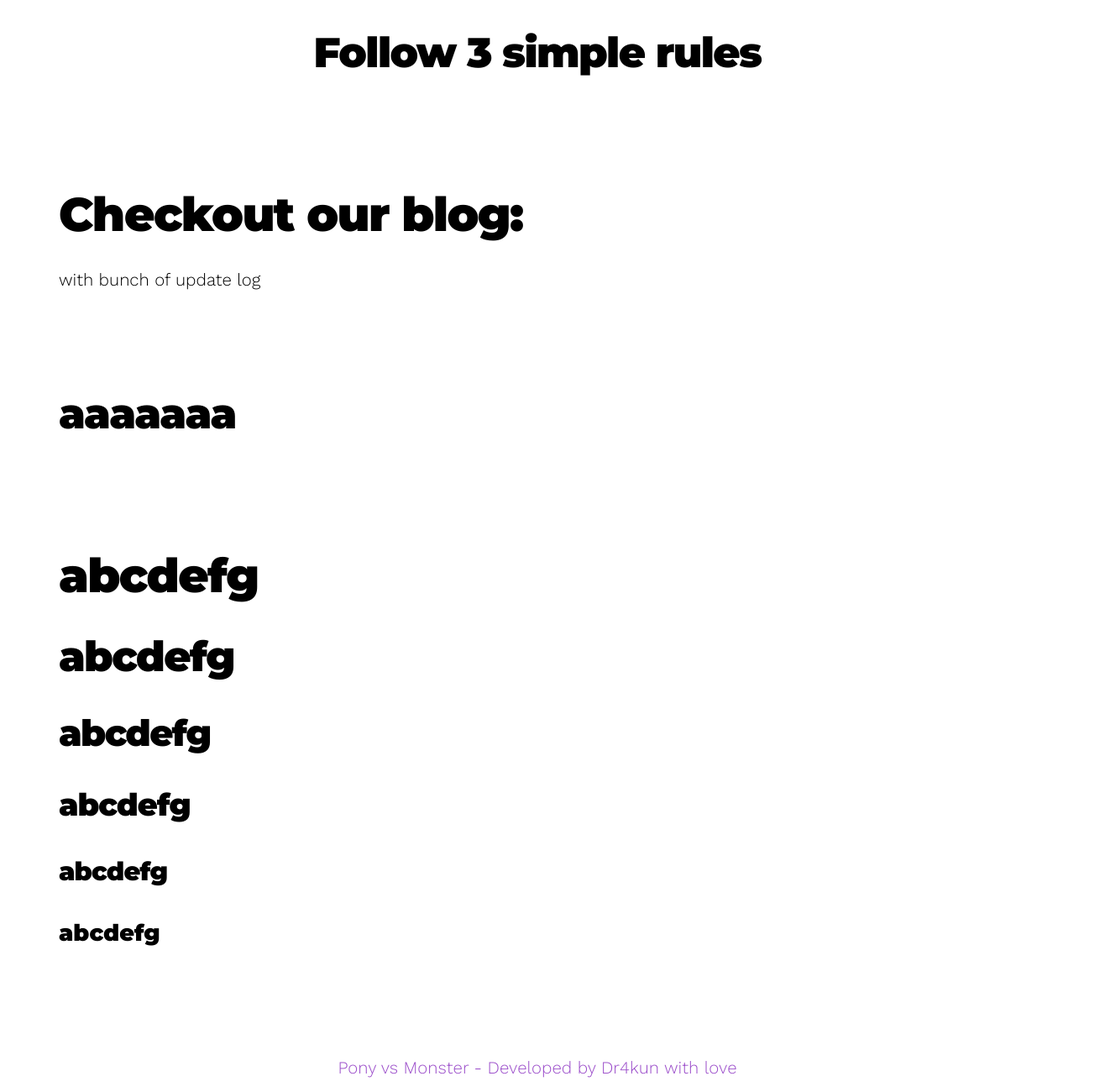
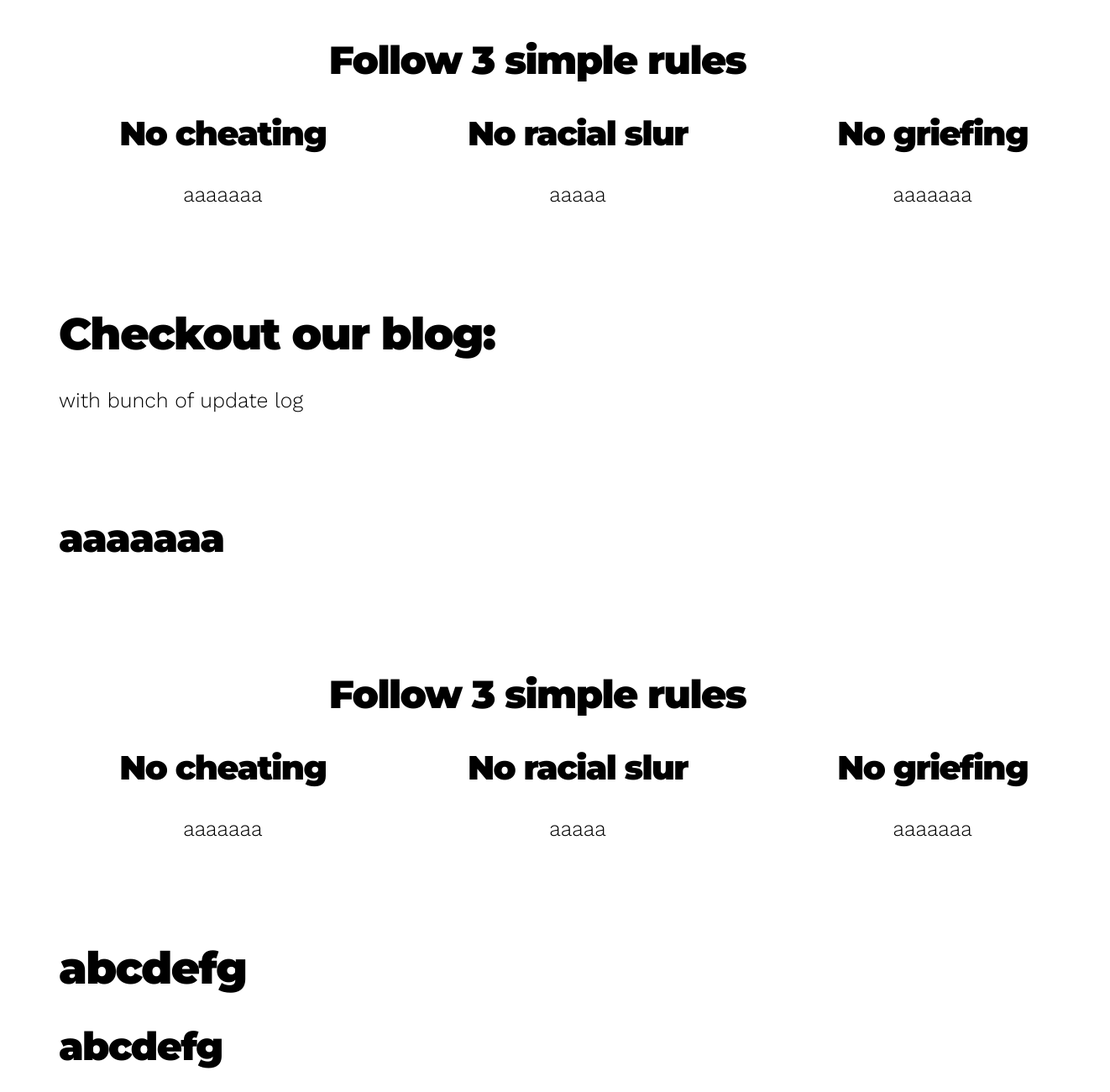
Before and after one commit to meodaiduoi/BTL_web, a plain HTML site: page index.html in a window 1280 px wide. Shown: the part 1180-2480 px from the top of the page at 84% size, 1322 px wide, since content can reach past the window. Drawn offline with nearby package versions, Linux system fonts and the light colour scheme.

Commit message:
adjust font size, fix gird breakpoint, add some new utility

```diff
--- a/framework/src/_component.scss
+++ b/framework/src/_component.scss
@@ -1,4 +1,3 @@
-
 .nav {
     height: 60px;
     width: 100%;
@@ -113,8 +112,6 @@ input[type='submit'] {
     }
 }
 
-// https://www.bestcssbuttongenerator.com/#/0
-
 // devider
 hr {
     border: 0;
@@ -125,9 +122,3 @@ hr {
 img {
     max-width: 100%;
 }
-
-a {
-    color: $color-primary;
-    text-decoration: none;
-    &:focus, &:hover { color: $color-secondary; }
-}
--- a/framework/src/_fonts.scss
+++ b/framework/src/_fonts.scss
@@ -8,32 +8,33 @@ body {
     font-family: 'Montserrat', sans-serif;
     src: url("@import url('https://fonts.googleapis.com/css2?family=Montserrat:ital,wght@0,900;1,900&display=swap');");
 
-    font-family: 'Montserrat', sans-serif;
-    src: url("https://fonts.googleapis.com/css2?family=Montserrat:ital,wght@0,300;1,300&display=swap");
+    font-family: 'Work Sans', sans-serif;
+    src: url('https://fonts.googleapis.com/css2?family=Work+Sans:ital,wght@0,300;1,300&display=swap');
 }
 
-// fonts
+
+
+// reponsive font size
+// link and paragraph setting
+p, a {
+    font-family: 'Work Sans', sans-serif;
+    font-weight: 300;
+    font-size: 1.55rem;
+
+    margin-top: 0;
+}
+
+a {
+    color: $color-primary;
+    text-decoration: none;
+    &:focus, &:hover { color: $color-secondary; }
+}
+
 b, strong .text-strong {
     font-weight: bold;
 }
 
-.text-oblique {
-    font-style: oblique;
-}
-
-.text-italic {
-    font-style: italic;
-}
-
-// font reponsive
-p, a {
-    font-family: 'Work Sans', sans-serif;
-    font-weight: 300;
-    font-size: 1.28rem;
-
-    margin-top: 0;
-}
-
+// header
 h1, h2, h3, h4, h5, h6 {
     font-family: 'Montserrat', sans-serif;
     font-weight: 900;
@@ -44,17 +45,17 @@ h1, h2, h3, h4, h5, h6 {
 }
 
 h1 {
-    font-size: 3.5rem;
+    font-size: 3.3rem;
     line-height: 1.2;
 }
 
 h2 {
-    font-size: 3.1rem;
+    font-size: 2.9rem;
     line-height: 1.25;
 }
 
 h3 {
-    font-size: 2.7rem;
+    font-size: 2.5rem;
     line-height: 1.3;
 }
 
@@ -65,13 +66,13 @@ h4 {
 }
 
 h5 {
-    font-size: 1.9rem;
+    font-size: 2.1rem;
     letter-spacing: -.05rem;
     line-height: 1.5;
 }
 
 h6 {
-    font-size: 1.7rem;
+    font-size: 1.9rem;
     letter-spacing: 0;
     line-height: 1.4;
 }
--- a/framework/src/_layout.scss
+++ b/framework/src/_layout.scss
@@ -254,7 +254,7 @@ $xxl: 1400px;
         // Larger than mobile screen
     }
 }
-@include bp_custom(40 rem) {
+@include bp_tablet {
     .row {
         flex-direction: row;
         margin-left: -1.0rem;
--- a/framework/src/_main.scss
+++ b/framework/src/_main.scss
@@ -1,8 +1,9 @@
 body {
+    //normalizer
     @include no-margin;
 }
 
-// custom scrollbar
+// scrollbar
 ::-webkit-scrollbar {
     height: 12px;
     width: 14px;
--- a/framework/src/_utility.scss
+++ b/framework/src/_utility.scss
@@ -35,6 +35,12 @@
     }
     &-center {
         text-align: center;
+    }
+    &-oblique {
+        font-style: oblique;
+    }
+    &-italic {
+        font-style: italic;
     }
 }
 
--- a/framework/src/mylittleframework.scss
+++ b/framework/src/mylittleframework.scss
@@ -1,5 +1,4 @@
 // export framework
-
 @import "_layout.scss";
 @import "_misc_mixin.scss";
 @import "_theme_mixin.scss";
--- a/index.html
+++ b/index.html
@@ -1,5 +1,5 @@
 <!DOCTYPE html>
-<html>
+<html class="scrollbar">
     <head>
         <link rel="stylesheet" href="./framework/distribute/mylittleframework.css">
         <link href="https://fonts.googleapis.com/css?family=Montserrat:900|Work+Sans:300" rel="stylesheet">
@@ -7,7 +7,7 @@
         <meta name="viewport" content="width=device-width, initial-scale=1">
     </head>
 
-    <body class="clearfix">
+    <body>
         <div class = "nav nav-dark sticky-top flexbox-space_between">
             <div class="container">
                 <div class="nav-link">
@@ -36,10 +36,24 @@
         </div>
 
 
-        <div class="content">
-            <h2 class="text-center">Follow 3 simple rules</h2>
+        <div class="content container text-center">
+            <h2>Follow 3 simple rules</h2>
             <div class="row">
-                <div class=""></div>
+                <div class="column column-33">
+                    <h3>No cheating</h3>
+                    <p>aaaaaaa</p>
+                </div>
+
+                <div class="column column-33">
+                    <h3>No racial slur</h3>
+                    <p>aaaaa</p>
+                </div>
+
+                <div class="column column-33">
+                    <h3>No griefing</h3>
+                    <p>aaaaaaa</p>
+                </div>
+
             </div>
         </div>
 
@@ -58,6 +72,27 @@
             </div>
         </div>
 
+        <div class="content container text-center">
+            <h2>Follow 3 simple rules</h2>
+            <div class="row">
+                <div class="column column-33">
+                    <h3>No cheating</h3>
+                    <p>aaaaaaa</p>
+                </div>
+
+                <div class="column column-33">
+                    <h3>No racial slur</h3>
+                    <p>aaaaa</p>
+                </div>
+
+                <div class="column column-33">
+                    <h3>No griefing</h3>
+                    <p>aaaaaaa</p>
+                </div>
+
+            </div>
+        </div>
+
         <div class="content container">
             <h1>abcdefg</h1>
             <h2>abcdefg</h2>
--- a/reference/trash.scss
+++ /dev/null
@@ -1,29 +0,0 @@
-@include bp_phone-sm {
-    p, a { font-size: ; }
-    h1, h2, h3, h4, h5, h6 { font-size: ; }
-}
-
-@include bp_phone {
-    p, a { font-size: ; }
-    h1, h2, h3, h4, h5, h6 { font-size: ; }
-}
-
-@include bp_tablet {
-    p, a { font-size: ; }
-    h1, h2, h3, h4, h5, h6 { font-size: ; }
-}
-
-@include bp_tablet-lg {
-    p, a { font-size: ; }
-    h1, h2, h3, h4, h5, h6 { font-size: ; }
-}
-
-@include bp_destop {
-    p, a { font-size: ; }
-    h1, h2, h3, h4, h5, h6 { font-size: ; }
-}
-
-@include bp_destop-lg {
-    p, a { font-size: ; }
-    h1, h2, h3, h4, h5, h6 { font-size: ; }
-}
```
Also changed, not shown: framework/distribute/mylittleframework.css, 1 other file.
